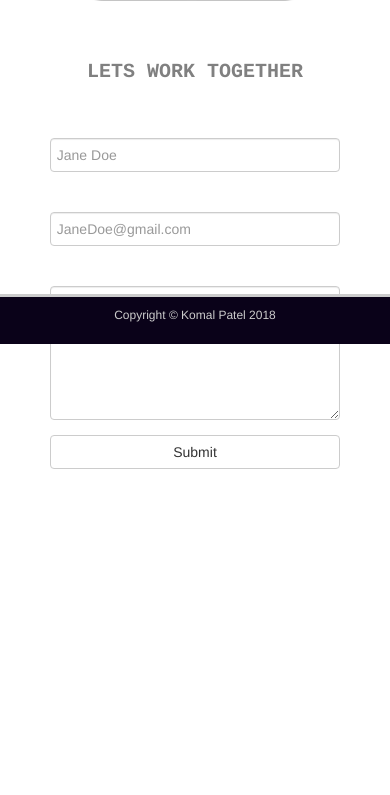
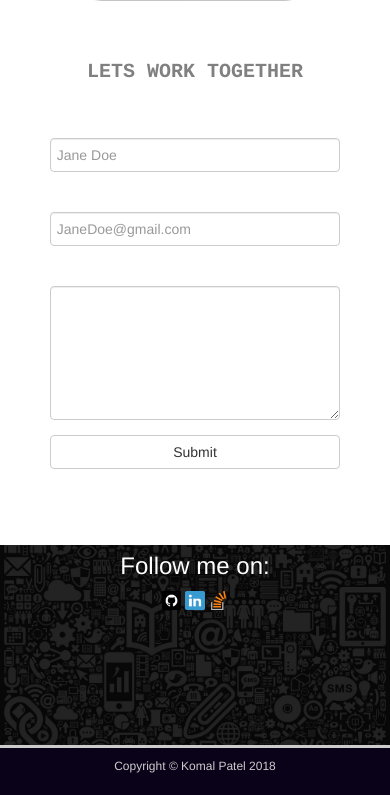
Before and after one commit to komalpatel96/Komal-Patel, a plain HTML site: page contact.html in a window 390 px wide. Shown: the part 500-1295 px from the top of the page. Before the commit the page ends 1025 px from the top, so only its background shows below. Drawn offline with nearby package versions, Linux system fonts and the light colour scheme.

Commit message:
responsive for mobile

```diff
--- a/assets/css/style.css
+++ b/assets/css/style.css
@@ -18,8 +18,22 @@ img#propic{
 }
 
 #filler{
-	padding: 50px;
-	background-image: url("../images/4.jpg");
+	height: 200px;
+	background-image: url("../images/social.jpg");
+/*	background-image: url(../images/la.jpg);
+*/	background-repeat: no-repeat;
+	background-attachment: fixed;
+	background-size: cover;
+	background-position: center center;
+	margin: 0;
+	padding: 0;
+	max-width: 100%;
+}
+
+#filler > h3{
+	padding-top: 2%;
+	color: white;
+
 }
 
 .skill{
@@ -27,7 +41,7 @@ img#propic{
 }
 
 img.contactImages{
-	width: 12%;
+	width: 5%;
     height: 10%;
 }
 
@@ -276,7 +290,6 @@ html, body{
 
 footer {
 
-  position: absolute;
   bottom: 0;
   width: 100%;
 
--- a/contact.html
+++ b/contact.html
@@ -60,6 +60,17 @@
 
 	</div>
 
+  <section id="filler" class="text-center">
+    <h3>Follow me on:</h3>
+    <section id="ContactMe">
+            <div id="images">
+              <img src="assets/images/github.png" class="contactImages" target="_blank">
+              <img src="assets/images/LinkedIn.png" class="contactImages" target="_blank">
+              <img src="assets/images/Stack_overflow.png" class="contactImages" target="_blank">
+            </div>
+        </section>
+  </section>
+
 	<footer>
 	  <p>Copyright © Komal Patel 2018</p>
 	</footer>
```
Also changed, not shown: index.html (+11 -1 lines), assets/images/night.jpg (added), assets/images/social.jpg (added).
